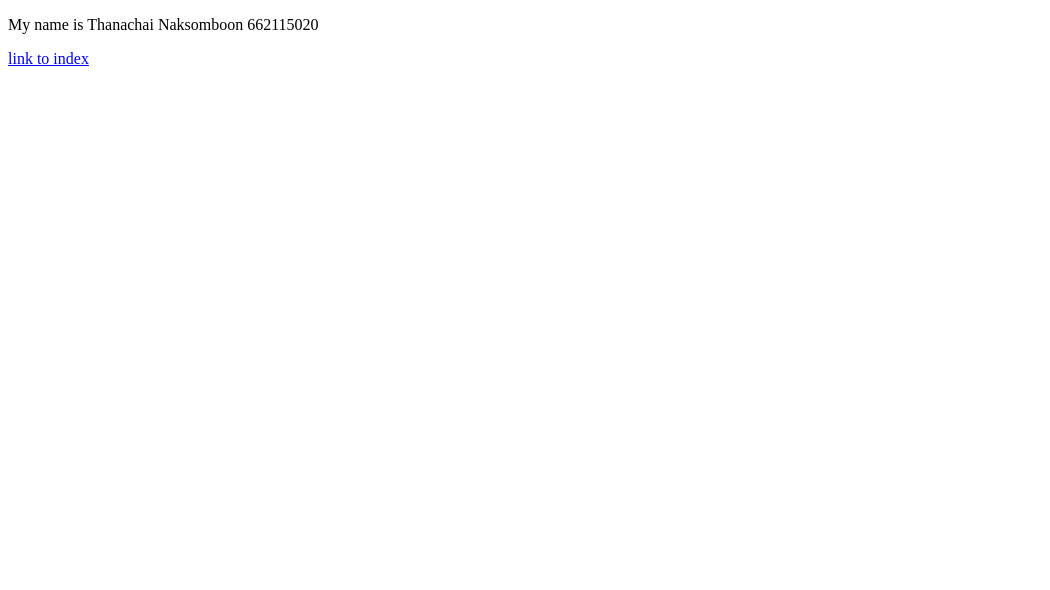
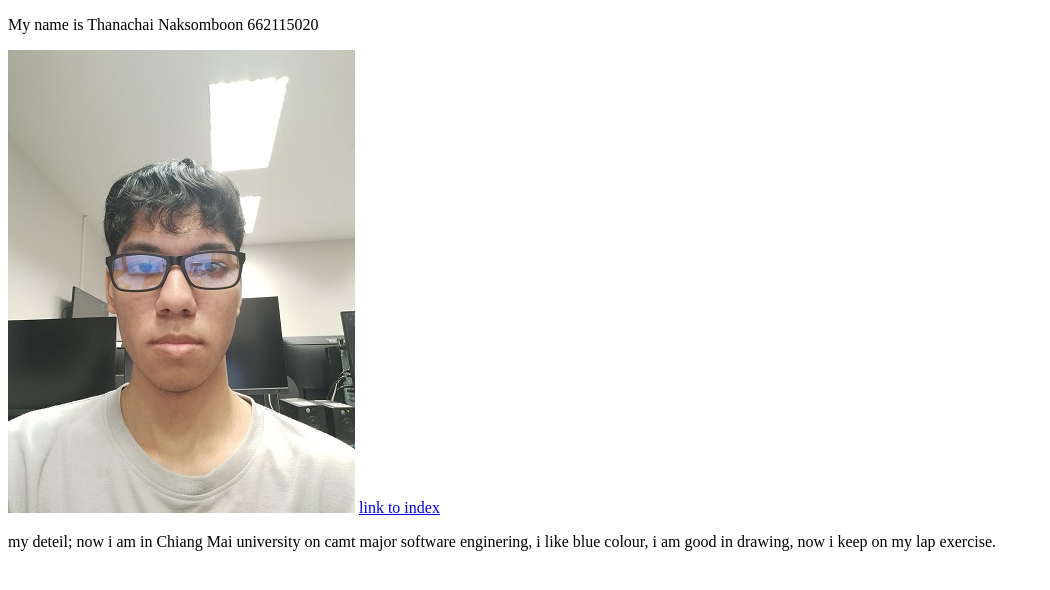
Before and after one commit to differXI/Lap3.3, a plain HTML site: page profile.html in a window 1280 px wide. Shown: the whole page, without its empty margins (0-1050 px from the left). Drawn offline with Linux system fonts and the light colour scheme.

Commit message:
add the profile content with feature brunch

```diff
--- a/profile.html
+++ b/profile.html
@@ -7,6 +7,10 @@
 </head>
 <body>
     <p>My name is Thanachai Naksomboon 662115020</p>
+    <img src="662115020.jpg" alt="my picture">
     <a href="index.html">link to index</a>
+    <p>my deteil; now i am in Chiang Mai university on camt major software enginering, i like blue colour,
+        i am good in drawing, now i keep on my lap exercise.
+    </p>
 </body>
 </html>
```
